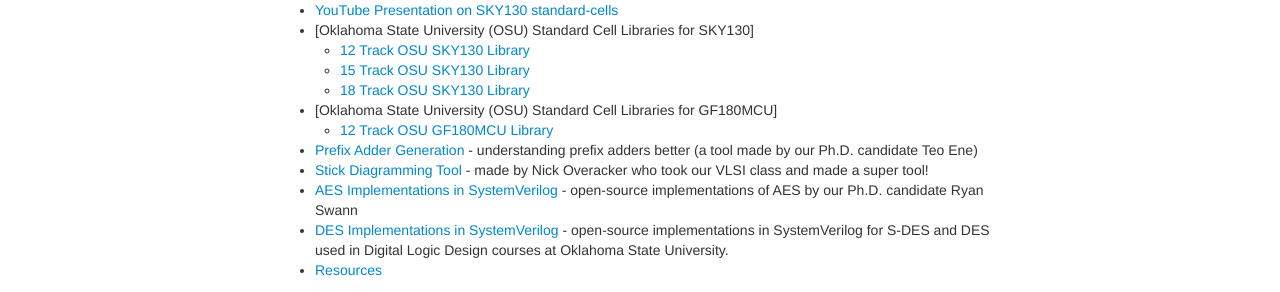
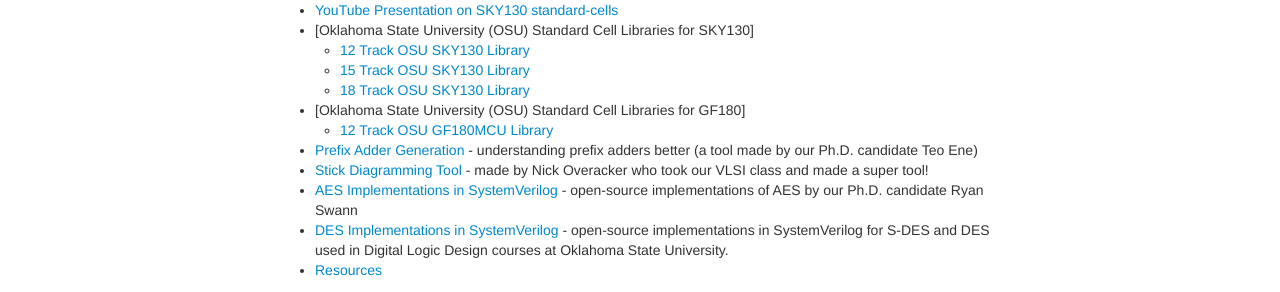
Before and after one commit to stineje/stineje.github.io, a Jekyll site: the page built from index.md, in a window 1280 px wide. Shown: the part 580-872 px from the top of the page. Built offline with Jekyll 4.4.1, drawn with Linux system fonts in a browser that asks for light colours; comment, search, counter and statistics services are not loaded.

Commit message:
Minor tweak on GF

```diff
--- a/index.md
+++ b/index.md
@@ -36,7 +36,7 @@
   * [12 Track OSU SKY130 Library](https://foss-eda-tools.googlesource.com/skywater-pdk/libs/sky130_osu_sc_t12)
   * [15 Track OSU SKY130 Library](https://foss-eda-tools.googlesource.com/skywater-pdk/libs/sky130_osu_sc_t15)
   * [18 Track OSU SKY130 Library](https://foss-eda-tools.googlesource.com/skywater-pdk/libs/sky130_osu_sc_t18)
-- [Oklahoma State University (OSU) Standard Cell Libraries for GF180MCU]
+- [Oklahoma State University (OSU) Standard Cell Libraries for GF180]
   * [12 Track OSU GF180MCU Library](https://github.com/google/globalfoundries-pdk-libs-gf180mcu_osu_sc)
 - [Prefix Adder Generation](https://github.com/tdene/synth_opt_adders) - understanding prefix adders better (a tool made by our Ph.D. candidate Teo Ene)
 - [Stick Diagramming Tool](https://stixu.io/) - made by Nick Overacker who took our VLSI class and made a super tool!
```
